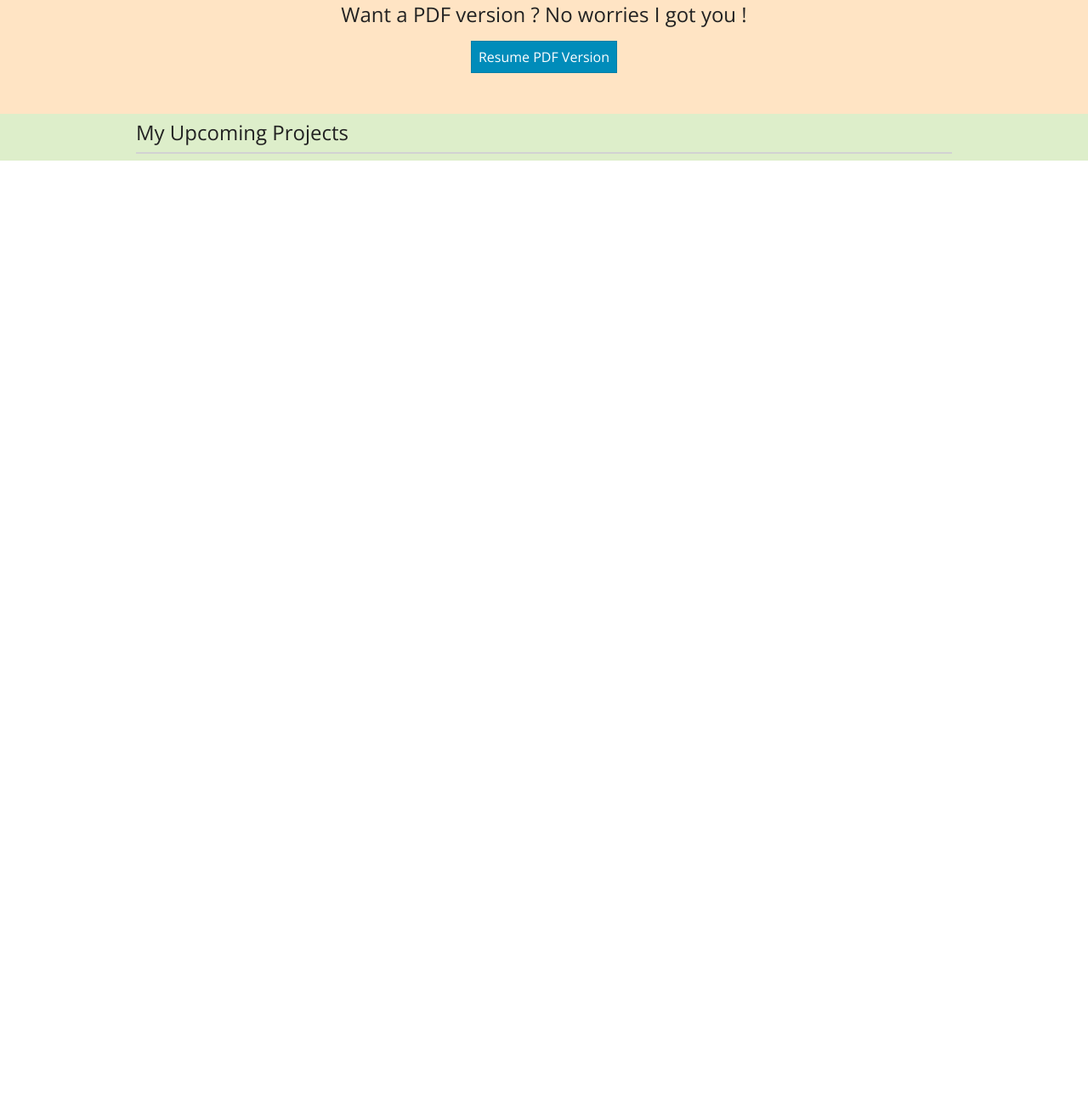
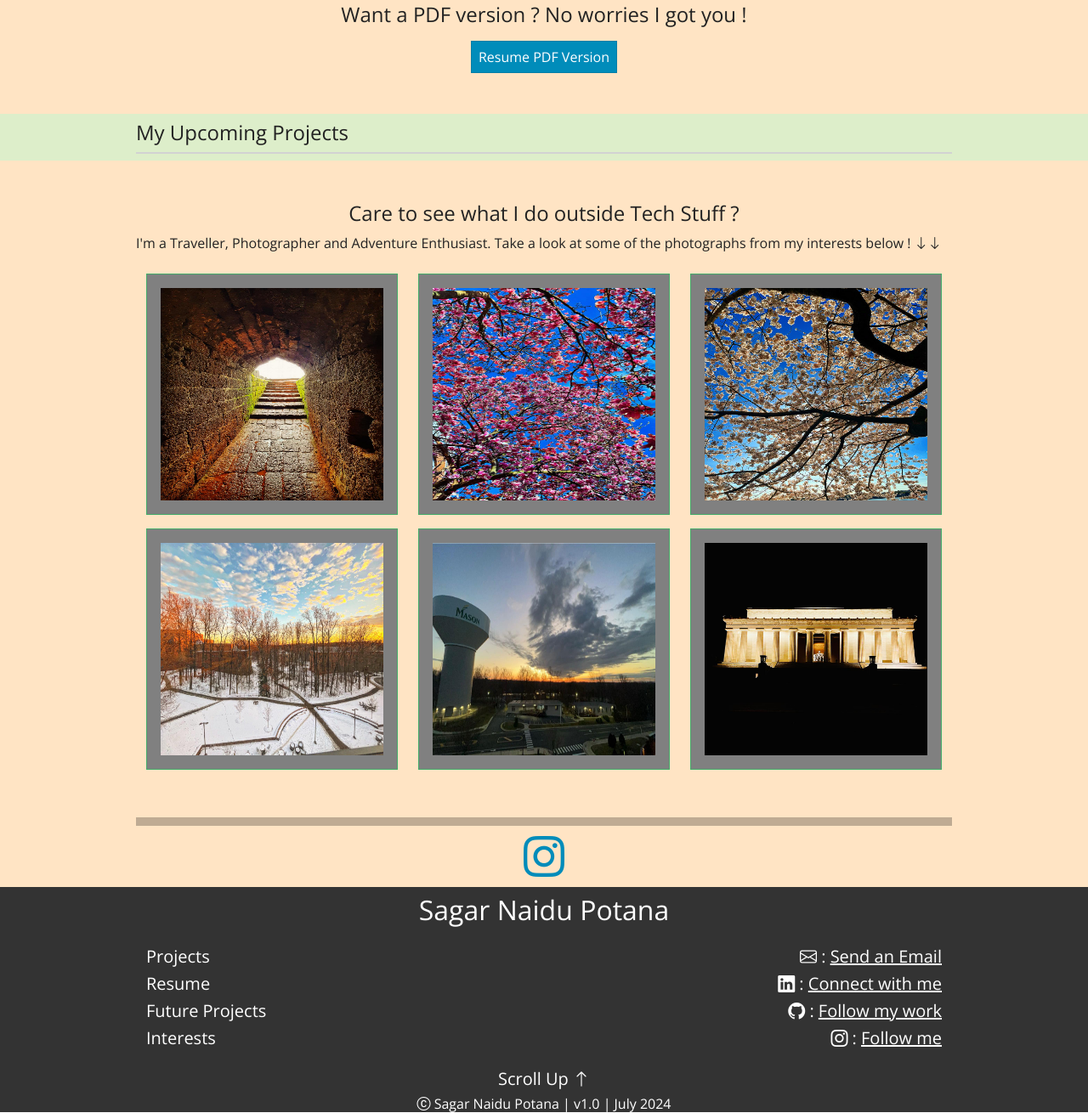
Before and after one commit to Sagar21999/Sagar21999.github.io, a plain HTML site: page index.html in a window 1280 px wide. Shown: the part 895-2205 px from the top of the page at 85% size. Before the commit the page ends 1084 px from the top, so only its background shows below. Drawn offline with nearby package versions, Linux system fonts and the light colour scheme.

Commit message:
Updated the landing page to contain all links, footer, socials etc

```diff
--- a/css/styles.css
+++ b/css/styles.css
@@ -35,10 +35,10 @@ hr.new1{
 .connect{
     text-align: center;
 }
-.bi-linkedin, .bi-github,.bi-instagram{
+.i-xxl{
     font-size:xxx-large
 }
-.resume{
+.resume,.social{
     /* background-color:#ddeeca; */
     background-color: bisque;
     text-align: center;
@@ -46,6 +46,20 @@ hr.new1{
 .modal-header{
     background-color: whitesmoke;
 }
-.projects, .future-projects{
+.projects, .future-projects, .footer{
     background-color: #ddeeca;
 }
+.img-bg{
+    background-color: grey;
+}
+h5:hover{
+    text-decoration: underline;
+    color: white;
+}
+.fl-l{
+    float: right;
+    text-align:right
+}
+*{
+    font-weight: normal;
+}
--- a/index.html
+++ b/index.html
@@ -38,20 +38,20 @@
     </div>
     <hr class="w-75 mt-5 m-auto new1">
 
-    <div class="row mt-5 w-75 m-auto connect">
+    <div id="links" class="row mt-5 w-75 m-auto connect">
       <div class="col-sm-4">
         <a href="https://www.linkedin.com/in/sagarnaidu21/" class="text-decoration-none">
-        <i class="bi bi-linkedin"></i>
+        <i class="bi bi-linkedin i-xxl"></i>
       </a>
       </div>
       <div class="col-sm-4 ">
         <a href="https://github.com/Sagar21999">
-        <i class="bi bi-github"></i>
+        <i class="bi bi-github i-xxl"></i>
       </a>
       </div>
       <div class="col-sm-4 ">
         <a href="https://www.instagram.com/_sagarnaidu_/?igsh=MXNtNmZteWUydTAxNA%3D%3D&utm_source=qr">
-        <i class="bi bi-instagram"></i>
+        <i class="bi bi-instagram i-xxl"></i>
       </a>
       </div>
 
@@ -94,6 +94,119 @@
     </div>
   </section>
 
+  <section id="social" class="social">
+    <h4 class="pt-5 w-75 m-auto">Care to see what I do outside Tech Stuff ?</h4>
+    <p class="pt-2 w-75 m-auto">I'm a Traveller, Photographer and Adventure Enthusiast.
+      Take a look at some of the photographs from my interests below !
+      <i class="bi bi-arrow-down"></i><i class="bi bi-arrow-down"></i>
+
+    </p>
+
+    <div class=" row mt-3 center w-75 m-auto pt-2 pb-2">
+      <div class="col-sm-4">
+        <div class="card border-success m-0 pd-0">
+          <div class="card-body img-bg m-0 pd-0">
+            <img src="images/IMG-20240725-WA0013.jpg" width="200rem" height="250rem" class="m-auto w-100">
+          </div>
+        </div>
+      </div>
+      <div class="col-sm-4">
+        <div class="card border-success m-0 pd-0">
+          <div class="card-body img-bg m-0 pd-0">
+            <img src="images/IMG-20240725-WA0015.jpg" width="200rem" height="250rem" class="m-auto w-100">
+          </div>
+        </div>
+      </div>
+      <div class="col-sm-4">
+        <div class="card border-success m-0 pd-0">
+          <div class="card-body img-bg m-0 pd-0">
+            <img src="images/IMG-20240725-WA0014.jpg" width="200rem" height="250rem" class="m-auto w-100">
+          </div>
+        </div>
+      </div>
+
+    </div>
+    <div class=" row center mb-3 w-75 m-auto pt-2 pb-2">
+      <div class="col-sm-4">
+        <div class="card border-success m-0 pd-0">
+          <div class="card-body img-bg m-0 pd-0">
+            <img src="images/IMG-20240725-WA0011.jpg" width="200rem" height="250rem" class="m-auto w-100">
+          </div>
+        </div>
+      </div>
+      <div class="col-sm-4">
+        <div class="card border-success m-0 pd-0">
+          <div class="card-body img-bg m-0 pd-0">
+            <img src="images/IMG-20240725-WA0016.jpg" width="200rem" height="250rem" class="m-auto w-100">
+          </div>
+        </div>
+      </div>
+      <div class="col-sm-4">
+        <div class="card border-success m-0 pd-0">
+          <div class="card-body img-bg m-0 pd-0">
+            <img src="images/IMG-20240725-WA0012.jpg" width="200rem" height="250rem" class="m-auto w-100">
+          </div>
+        </div>
+      </div>
+
+    </div>
+    <hr class="w-75 mt-5 m-auto new1">
+
+    <a href="https://www.instagram.com/_sagarnaidu_/?igsh=MXNtNmZteWUydTAxNA%3D%3D&utm_source=qr">
+      <i class="bi bi-instagram i-xxl"></i>
+    </a>
+
+  </section>
+
+  <section id="footer" class="footer bg-dark">
+      <div class="container-fluid">
+        <h2 class=" pt-2 text-white bg-dark text-center"><a class="navbar-brand" href="index.html">Sagar Naidu Potana</a></h2>
+
+      </div>
+
+
+    <div class="row mt-3 center w-75 m-auto pt-2 pb-2">
+      <div class="col-md-4">
+        <div class="col-sm-2">
+          <h5><a class="navbar-brand text-white bg-dark" href="#projects">Projects</a></h5>
+
+        </div>
+        <div class="col-sm-2">
+          <h5><a class="navbar-brand text-white bg-dark" href="#resume">Resume</a></h5>
+
+        </div>
+        <div class="col-sm-2">
+          <h5><a class="navbar-brand text-white bg-dark" href="#futureprojects">Future Projects</a></h5>
+
+        </div>
+        <div class="col-sm-2">
+          <h5><a class="navbar-brand text-white bg-dark" href="#social">Interests</a></h5>
+
+        </div>
+      </div>
+      <div class="col-md-8 fl-l">
+
+
+          <h5 class="text-white bg-dark"><i class="bi bi-envelope"></i> : <a class="text-white bg-dark" href="mailto:sagarnaidupotana@gmail.com">Send an Email</a></h5>
+
+
+
+          <h5 class="text-white bg-dark"><i class="bi bi-linkedin"></i> : <a class="text-white bg-dark" href="https://www.linkedin.com/in/sagarnaidu21/">Connect with me</a></h5>
+
+
+          <h5 class="text-white bg-dark"><i class="bi bi-github"></i> : <a class="text-white bg-dark" href="https://github.com/Sagar21999">Follow my work</a></h5>
+
+          <h5 class="text-white bg-dark"><i class="bi bi-instagram"></i> : <a class="text-white bg-dark" href="https://www.instagram.com/_sagarnaidu_/?igsh=MXNtNmZteWUydTAxNA%3D%3D&utm_source=qr">Follow me</a></h5>
+
+      </div>
+
+
+
+    </div>
+    <h5 class="pt-2 w-75 m-auto text-white text-center"><a href="#intro" class="navbar-brand text-white bg-dark">Scroll Up <i class="bi bi-arrow-up"></i></a></h5>
+    <h6 class="pt-2 w-75 m-auto text-white text-center"> <i class="bi bi-c-circle"></i> Sagar Naidu Potana | v1.0 | July 2024</h6>
+  </section>
+
 
 
 
```
Also changed, not shown: images/IMG-20240725-WA0011.jpg (added), images/IMG-20240725-WA0012.jpg (added), images/IMG-20240725-WA0013.jpg (added), images/IMG-20240725-WA0014.jpg (added), images/IMG-20240725-WA0015.jpg (added), images/IMG-20240725-WA0016.jpg (added).
